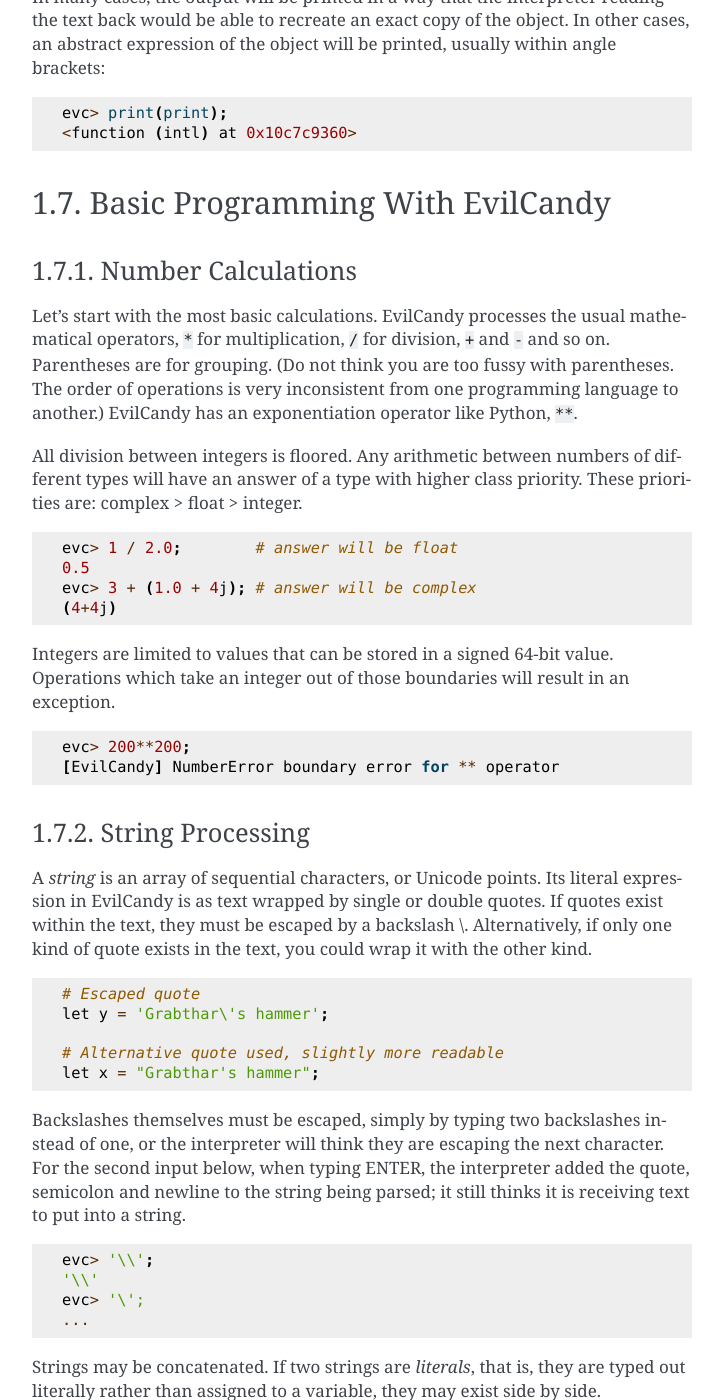
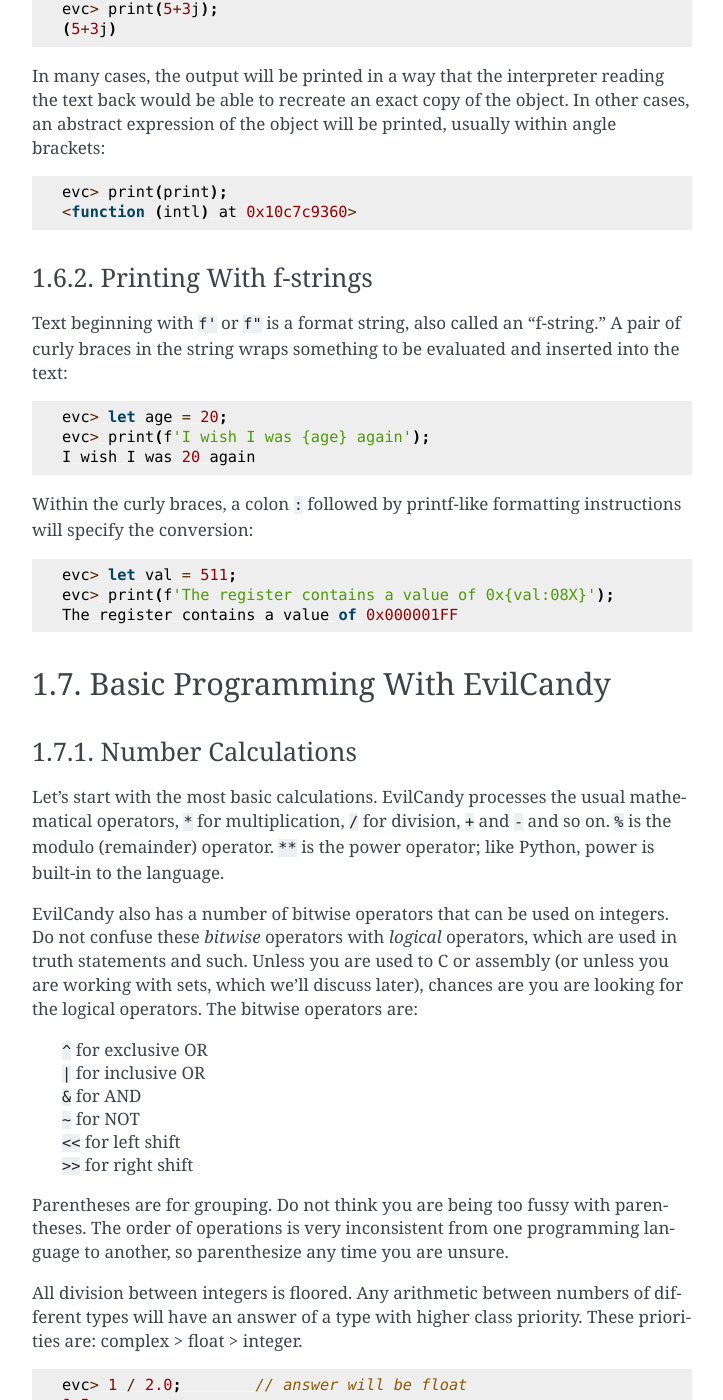
Before and after one commit to paul-bailey/EvilCandy, a Sphinx documentation site: the page built from Documentation/tutorial/getting_started.rst, in a window 1280 px wide and 1400 px high, scrolled down 5654 px. Shown: the whole window, without its empty margins (388-1111 px from the left). Built offline with Sphinx 7.4.7, drawn with Linux system fonts in a browser that asks for light colours; some of the changed text lies outside the part shown.

Commit message:
More small progress on already-started tutorial files.

```diff
--- a/Documentation/conf.py
+++ b/Documentation/conf.py
@@ -24,5 +24,10 @@
 # -- Options for HTML output -------------------------------------------------
 # https://www.sphinx-doc.org/en/master/usage/configuration.html#options-for-html-output
 
+# not really js, but I have no desire to create a whole damn
+# syntax-highlighting scheme of my own.
+highlight_language = 'js'
+suppress_warnings = ['misc.highlighting_failure']
+
 html_theme = 'alabaster'
 html_static_path = ['_static']
--- a/Documentation/tutorial/getting_started.rst
+++ b/Documentation/tutorial/getting_started.rst
@@ -11,7 +11,7 @@
 you must either name it on the command line
 or pass it through EvilCandy as a pipe:
 
-.. code::
+.. code-block:: sh
 
         # execute 'myscript.evc':
         evilcandy myscript.evc
@@ -44,9 +44,7 @@
 If a statement returns a value,
 and the value is not the ``null`` object,
 that value will be printed to the standard output.
-(To print the value of ``null``, use the ``print`` function.)
-
-.. code-block::
+To print the value of ``null``, use the ``print`` function.::
 
    evc> 123;
    123
@@ -57,11 +55,9 @@
 Hello World
 -----------
 
-In EvilCandy, a "hello world" program is the following line:
+In EvilCandy, a "hello world" program is the following line::
 
-.. code::
-
-        print("Hello world");
+   print("Hello world");
 
 There is no need to import any IO modules into the namespace
 before using the function ``print``.
@@ -292,13 +288,18 @@
    unlike JavaScript, EvilCandy is strict about
    the number of arguments passed to functions.
 
-To have multiple calls to ``print`` print to the same line,
-use the ``end`` keyword argument:
+To keep the output of ``print`` on the same line across
+multiple calls, use the ``end`` keyword argument:
 
 .. code-block::
 
-   evc> print('earth, ', end=''); print('wind, fire');
+   evc> {
+    ...    print('earth, ', end='');
+    ...    print('wind, ', end='');
+    ...    print('fire');
+    ... }
    earth, wind, fire
+
 
 Print Objects Other Than Strings
 ~~~~~~~~~~~~~~~~~~~~~~~~~~~~~~~~
@@ -328,6 +329,24 @@
    evc> print(print);
    <function (intl) at 0x10c7c9360>
 
+Printing With f-strings
+~~~~~~~~~~~~~~~~~~~~~~~
+
+Text beginning with ``f'`` or ``f"`` is a format string,
+also called an "f-string."
+A pair of curly braces in the string wraps something to be evaluated
+and inserted into the text::
+
+   evc> let age = 20;
+   evc> print(f'I wish I was {age} again');
+   I wish I was 20 again
+
+Within the curly braces, a colon ``:`` followed by printf-like
+formatting instructions will specify the conversion::
+
+   evc> let val = 511;
+   evc> print(f'The register contains a value of 0x{val:08X}');
+   The register contains a value of 0x000001FF
 
 Basic Programming With EvilCandy
 --------------------------------
@@ -338,11 +357,34 @@
 Let's start with the most basic calculations.
 EvilCandy processes the usual mathematical operators,
 ``*`` for multiplication, ``/`` for division, ``+`` and ``-``
-and so on.  Parentheses are for grouping.
-(Do not think you are too fussy with parentheses.
+and so on.
+``%`` is the modulo (remainder) operator.
+``**`` is the power operator;
+like Python, power is built-in to the language.
+
+EvilCandy also has a number of bitwise operators that
+can be used on integers.
+Do not confuse these *bitwise* operators
+with *logical* operators,
+which are used in truth statements and such.
+Unless you are used to C or assembly
+(or unless you are working with sets,
+which we'll discuss later),
+chances are you are looking for the logical operators.
+The bitwise operators are:
+
+  | ``^`` for exclusive OR
+  | ``|`` for inclusive OR
+  | ``&`` for AND
+  | ``~`` for NOT
+  | ``<<`` for left shift
+  | ``>>`` for right shift
+
+Parentheses are for grouping.
+Do not think you are being too fussy with parentheses.
 The order of operations is very inconsistent
-from one programming language to another.)
-EvilCandy has an exponentiation operator like Python, ``**``.
+from one programming language to another,
+so parenthesize any time you are unsure.
 
 All division between integers is floored.
 Any arithmetic between numbers of different types
@@ -351,9 +393,9 @@
 
 .. code::
 
-   evc> 1 / 2.0;        # answer will be float
+   evc> 1 / 2.0;        // answer will be float
    0.5
-   evc> 3 + (1.0 + 4j); # answer will be complex
+   evc> 3 + (1.0 + 4j); // answer will be complex
    (4+4j)
 
 Integers are limited to values that can be stored in
@@ -378,10 +420,10 @@
 
 .. code-block::
 
-   # Escaped quote
+   // Escaped quote
    let y = 'Grabthar\'s hammer';
 
-   # Alternative quote used, slightly more readable
+   // Alternative quote used, slightly more readable
    let x = "Grabthar's hammer";
 
 Backslashes themselves must be escaped,
@@ -391,7 +433,7 @@
 the interpreter added the quote, semicolon and newline to the string
 being parsed; it still thinks it is receiving text to put into a string.
 
-.. code-block::
+.. code-block:: none
 
    evc> '\\';
    '\\'
@@ -419,7 +461,7 @@
 
 String literals may wrap multiple lines.
 
-.. code-block::
+.. code-block:: js
 
    evc> 'This is a line.
     ... This is another line.';
@@ -428,9 +470,13 @@
 .. note::
 
    Wrapping lines in this way tends to render the code difficult to read,
-   since it may require un-aligned margins.  A better way is this:
+   since it messes up indentation.  A better way is this::
 
-   .. code-block::
+      evc> 'This is a line.\n'
+       ... 'This is another line.';
+      'This is a line.\nThis is another line.'
+
+   or, if speed is not a concern::
 
       evc> '\n'.join([
        ...    'This is a line.',
@@ -444,7 +490,7 @@
 
 .. code-block::
 
-   evc> 3 * 'well'; # my favorite story
+   evc> 3 * 'well'; // my favorite story
    'wellwellwell'
 
 Strings can be indexed according to character, starting from index zero.
@@ -480,6 +526,11 @@
    evc> length('abc');
    3
 
+.. note::
+
+   The ``length`` atribute is not used with every sequential object class.
+   The ``length()`` function is better supported.
+
 Lists
 ~~~~~
 
@@ -505,6 +556,7 @@
 
 Lists may be concatenated with the ``+`` operator,
 or repeated by multiplying by an integer.
+This will always result in the creation of a new list.
 
 .. code-block::
 
```
Also changed, not shown: other parts of Documentation/tutorial/getting_started.rst (+3 -3 lines), Documentation/tutorial/data_types.rst (+33 -29 lines), Documentation/tutorial/program_flow.rst (+40 -20 lines).
